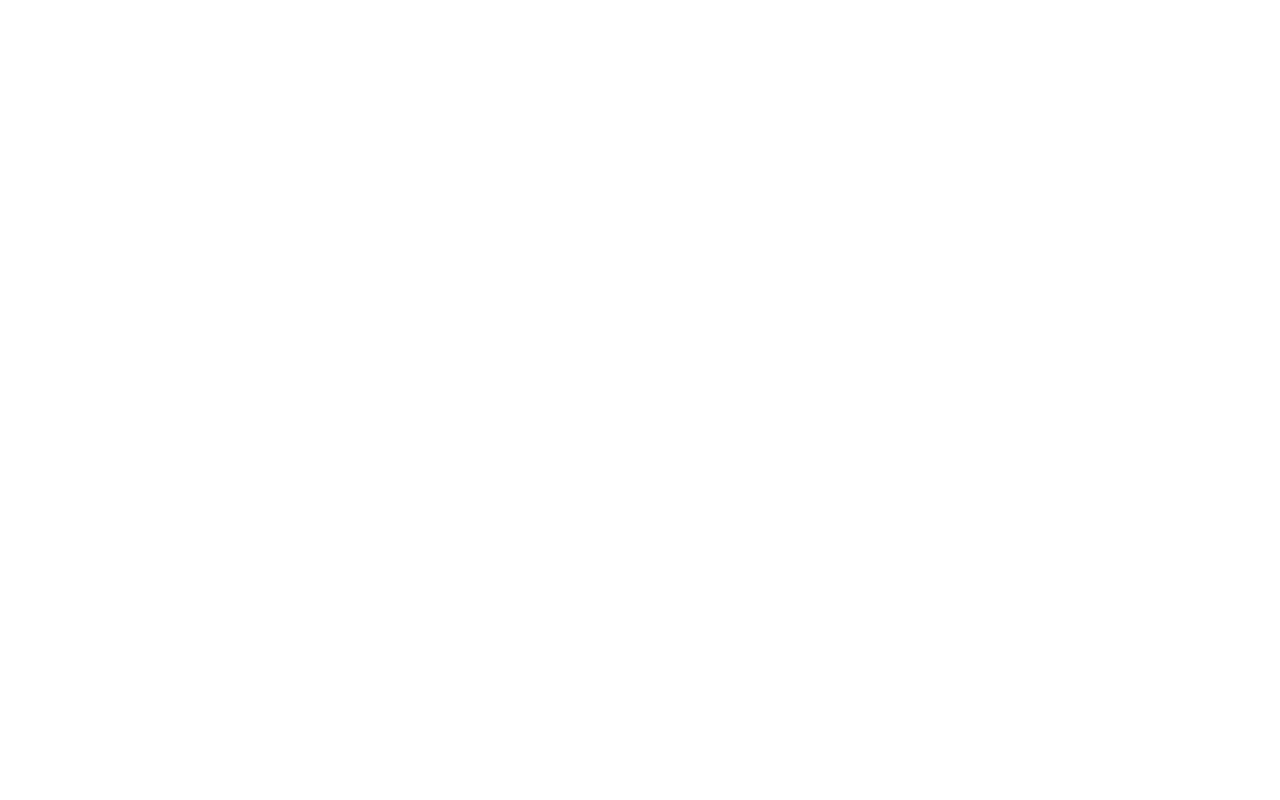
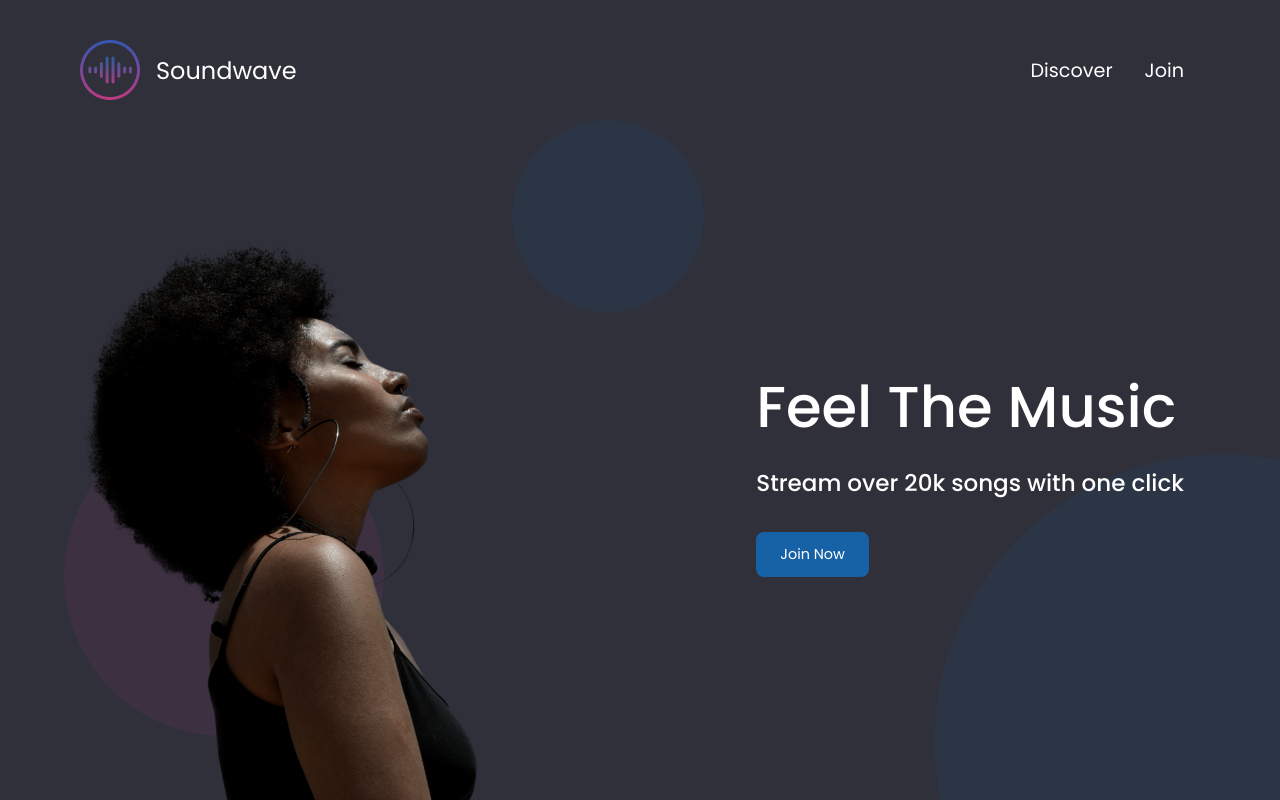
Before and after one commit to EOjeah/EOjeah.github.io, a plain HTML site: page index.html in a window 1280 px wide. Drawn offline with Linux system fonts and the light colour scheme.

Commit message:
feat: :sparkles: Add home page to site
following the video here to code along the html and css https://www.youtube.com/watch?v=RZ-Oe4_Ew7g

```diff
--- /dev/null
+++ b/discover.css
@@ -0,0 +1,19 @@
+.home-page-circle-1 {
+  position: absolute;
+  top: 0;
+  width: 25vw;
+  height: 25vw;
+  left: 20vw;
+  opacity: 0.1;
+  overflow: hidden;
+}
+
+.home-page-circle-1::before {
+  content: '';
+  position: absolute;
+  background-color: #1762a7;
+  transform: translate(0, -40%);
+  width: 100%;
+  height: 100%;
+  border-radius: 50%;
+}
--- /dev/null
+++ b/index.css
@@ -0,0 +1,87 @@
+.home-main-section {
+  display: flex;
+  flex-grow: 1;
+  justify-content: space-between;
+  align-items: stretch;
+}
+
+.home-main-section .image-wrapper {
+  display: flex;
+  flex-direction: column;
+  flex-grow: 1;
+  align-items: stretch;
+  justify-content: flex-end;
+}
+
+.home-main-section .lady-image {
+  flex-grow: 1;
+  background-image: url(images/landing-page-girl.png);
+  background-repeat: no-repeat;
+  min-width: 30vw;
+  max-height: 70vh;
+  background-position: bottom left;
+  background-size: contain;
+}
+
+.home-main-section .call-to-action {
+  display: flex;
+  flex-direction: column;
+  align-items: flex-start;
+  margin: 1rem;
+  align-self: center;
+}
+
+@media (max-width: 900px) {
+  .home-main-section .image-wrapper {
+    display: none;
+  }
+
+  .home-main-section {
+    justify-content: center;
+  }
+}
+
+.home-page-circle-1 {
+  position: absolute;
+  width: 25vw;
+  height: 25vw;
+  border-radius: 50%;
+  bottom: 5vw;
+  left: 5vw;
+  z-index: -1;
+  opacity: 10%;
+  background-color: #bc3a80;
+}
+
+.home-page-circle-2 {
+  position: absolute;
+  width: 15vw;
+  height: 15vw;
+  border-radius: 50%;
+  background-color: #1762a7;
+  left: 40vw;
+  top: 15vh;
+  z-index: -1;
+  opacity: 10%;
+}
+
+.home-page-circle-3 {
+  position: absolute;
+  width: 45vw;
+  height: 45vw;
+  bottom: 0;
+  right: 0;
+  z-index: -1;
+  opacity: 10%;
+  overflow: hidden;
+}
+
+.home-page-circle-3::before {
+  content: '';
+  position: absolute;
+  transform: translate(40%, 40%);
+  width: 100%;
+  height: 100%;
+  border-radius: 50%;
+  background-color: #1762a7;
+}
--- a/index.html
+++ b/index.html
@@ -4,7 +4,39 @@
     <meta charset="UTF-8" />
     <meta http-equiv="X-UA-Compatible" content="IE=edge" />
     <meta name="viewport" content="width=device-width, initial-scale=1.0" />
+    <link rel="stylesheet" href="styles.css" />
+    <link rel="stylesheet" href="index.css" />
     <title>Soundwave</title>
   </head>
-  <body></body>
+  <body class="container full-height-grow">
+    <header class="main-header">
+      <a href="/" class="brand-logo">
+        <img src="images/logo.png" alt="brand logo" />
+        <div class="brand-logo-name">Soundwave</div>
+      </a>
+      <nav class="main-nav">
+        <ul>
+          <li>
+            <a href="discover.html">Discover</a>
+          </li>
+          <li>
+            <a href="join.html">Join</a>
+          </li>
+        </ul>
+      </nav>
+    </header>
+    <section class="home-main-section">
+      <div class="image-wrapper">
+        <div class="lady-image"></div>
+      </div>
+      <div class="call-to-action">
+        <h2 class="title">Feel The Music</h2>
+        <span class="subtitle">Stream over 20k songs with one click</span>
+        <a class="btn" href="join.html">Join Now</a>
+      </div>
+    </section>
+    <div class="home-page-circle-1"></div>
+    <div class="home-page-circle-2"></div>
+    <div class="home-page-circle-3"></div>
+  </body>
 </html>
--- /dev/null
+++ b/styles.css
@@ -0,0 +1,86 @@
+@import url('https://fonts.googleapis.com/css2?family=Poppins:wght@400;500;700&display=swap');
+*,
+*::after,
+*::before {
+  box-sizing: border-box;
+}
+
+body {
+  padding: 0;
+  margin: 0;
+  background-color: #2f303a;
+  font-family: Poppins, sans-serif;
+  font-size: 1.2rem;
+  color: white;
+  min-height: 100vh;
+}
+
+.brand-logo {
+  display: flex;
+  color: inherit;
+  align-items: center;
+  font-size: 1.25em;
+  text-decoration: none;
+}
+
+.brand-logo-name {
+  color: inherit;
+  margin-left: 1rem;
+}
+
+.main-nav ul {
+  display: flex;
+  margin: 0;
+  padding: 0;
+  list-style: none;
+}
+
+.main-nav a {
+  color: inherit;
+  text-decoration: none;
+  padding: 1rem;
+}
+
+.main-nav a:hover {
+  color: #adadad;
+}
+
+.container {
+  max-width: 1200px;
+  margin: 0 auto;
+  padding: 0 40px;
+}
+
+.main-header {
+  display: flex;
+  justify-content: space-between;
+  align-items: center;
+  height: 140px;
+}
+
+.full-height-grow {
+  display: flex;
+  flex-direction: column;
+}
+
+.title {
+  font-weight: 500;
+  font-size: 3em;
+  margin-bottom: 1rem;
+  margin-top: 0;
+}
+
+.subtitle {
+  font-weight: 500;
+  font-size: 1.2em;
+  margin-bottom: 2rem;
+}
+
+.btn {
+  color: white;
+  text-decoration: none;
+  background-color: #1762a7;
+  border-radius: 0.5rem;
+  padding: 0.75rem 1.5rem;
+  font-size: 0.9rem;
+}
```
Also changed, not shown: discover.html (added, +44 -0 lines).
